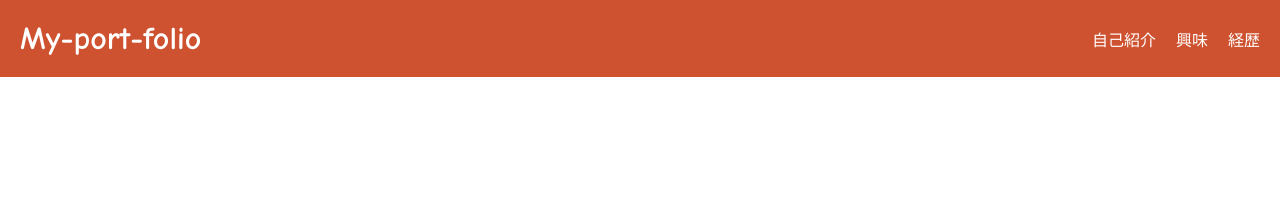
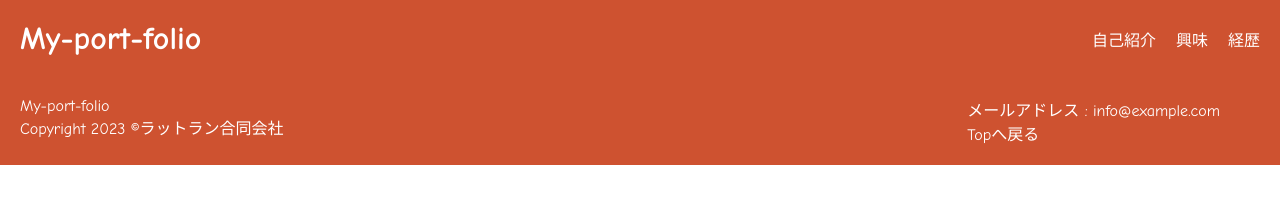
Before and after one commit to millysdesign/seiko, a plain HTML site: page index.html in a window 1280 px wide. Drawn offline with Linux system fonts and the light colour scheme.

Commit message:
feat: フッターの作成

```diff
--- a/css/index.css
+++ b/css/index.css
@@ -1,5 +1,6 @@
 * {
   box-sizing: border-box;
+  font-family: "Comic Sans MS";
 }
 
 html,
@@ -30,7 +31,8 @@ h2,
 h3,
 h4,
 h5,
-h6 {
+h6,
+p {
   margin: 0;
   padding: 0;
 }
@@ -67,3 +69,18 @@ header
   /* flexの時はgap使える、flex時のみ */
   gap: 20px;
 }
+
+/*===========================
+footer
+=============================*/
+.footer {
+  color: #fff;
+  background: #ce5230;
+  display: flex;
+  justify-content: space-between;
+  padding: 20px;
+}
+
+.footer-right {
+  margin-right: 40px;
+}
--- a/index.html
+++ b/index.html
@@ -37,8 +37,15 @@
     </main>
 
     <!-- footer -->
-    <footer>
-
+    <footer class="footer">
+      <div class="footer-left">
+        <p>My-port-folio</p>
+        <p>Copyright 2023 ©︎ラットラン合同会社</p>
+      </div>
+      <div class="footer-right">
+        <p>メールアドレス : <a href="info@example.com">info@example.com</a></p>
+        <a href="#">Topへ戻る</a>
+      </div>
     </footer>
   </body>
 </html>
```
